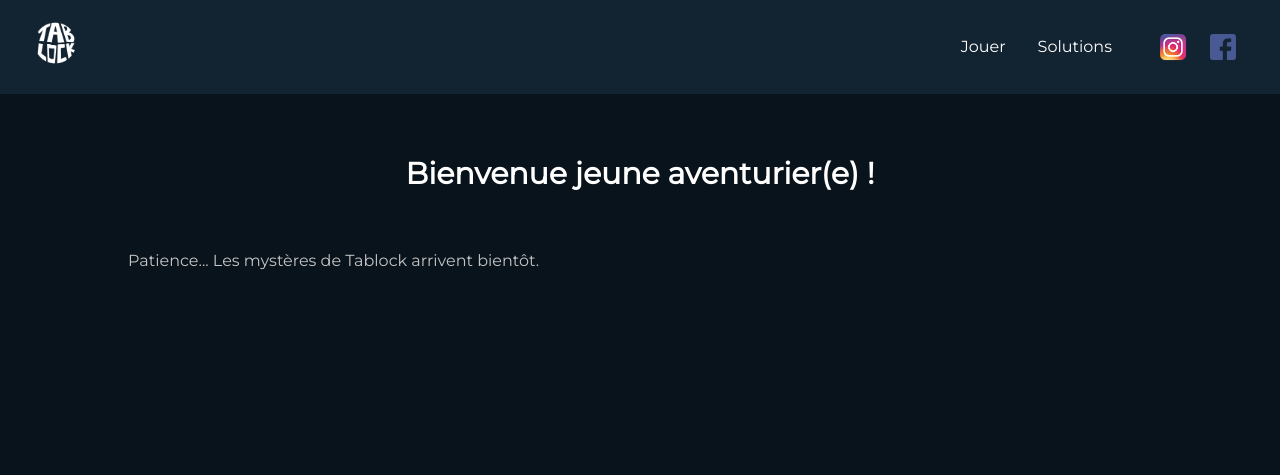
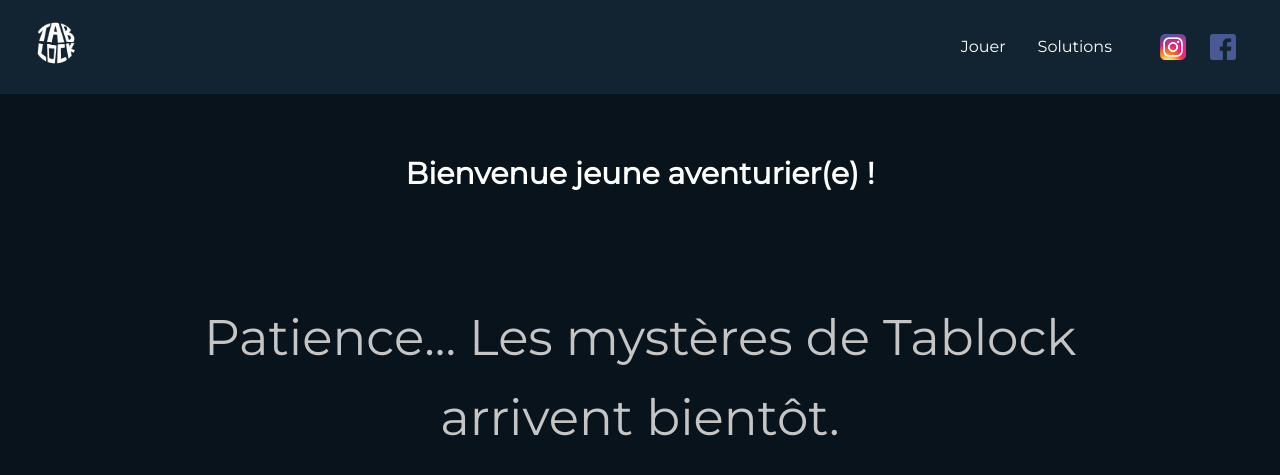
Before and after one commit to TabLockFR/TabLock, a Jekyll site: the page built from index.html, in a window 1280 px wide and 900 px high. Shown: the top 475 px of the window. Built offline with Jekyll 4.4.1, drawn with Linux system fonts in a browser that asks for light colours.

Commit message:
Update index.html

```diff
--- a/index.html
+++ b/index.html
@@ -5,7 +5,7 @@ title: TabLock
 
 <h2>Bienvenue jeune aventurier(e) !</h2>
 
-<p>Patience... Les mystères de Tablock arrivent bientôt.</p>
+<p style="text-align: center; font-size: 50px; margin-top: 100px;">Patience... Les mystères de Tablock arrivent bientôt.</p>
 <!--
 <section class="gridFront">
     <div class="squareFront">
```
